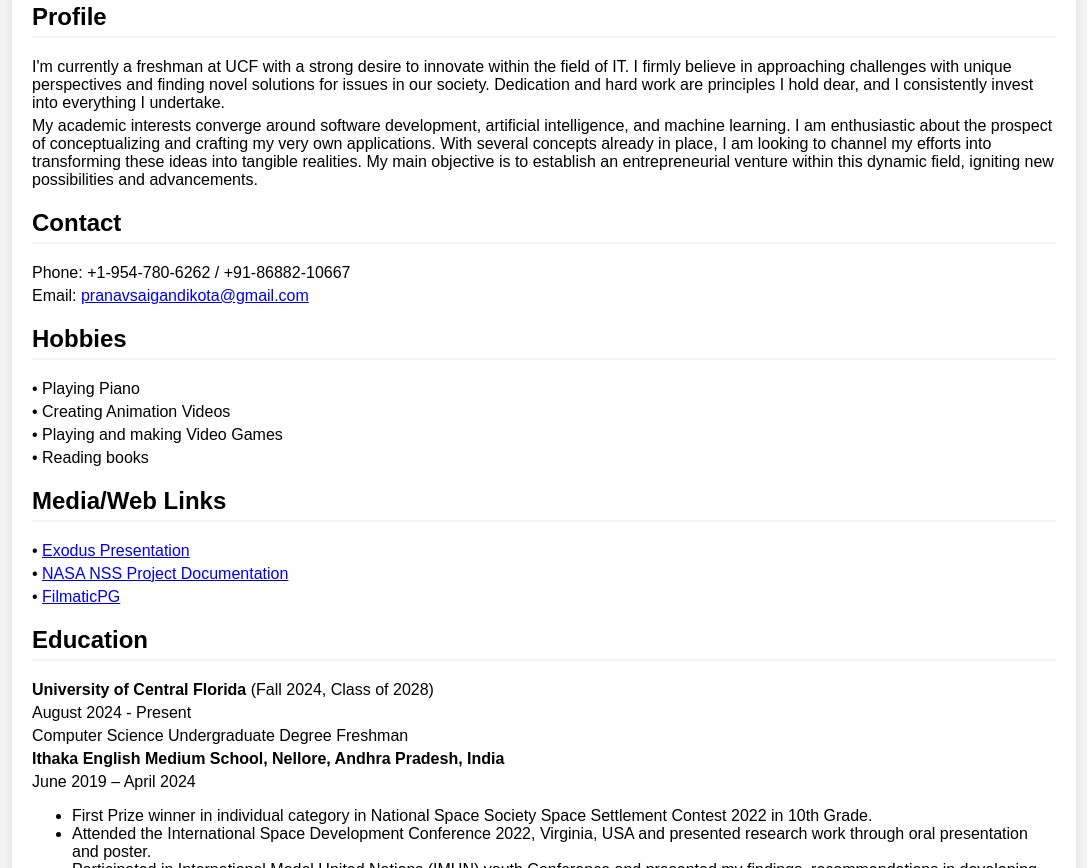
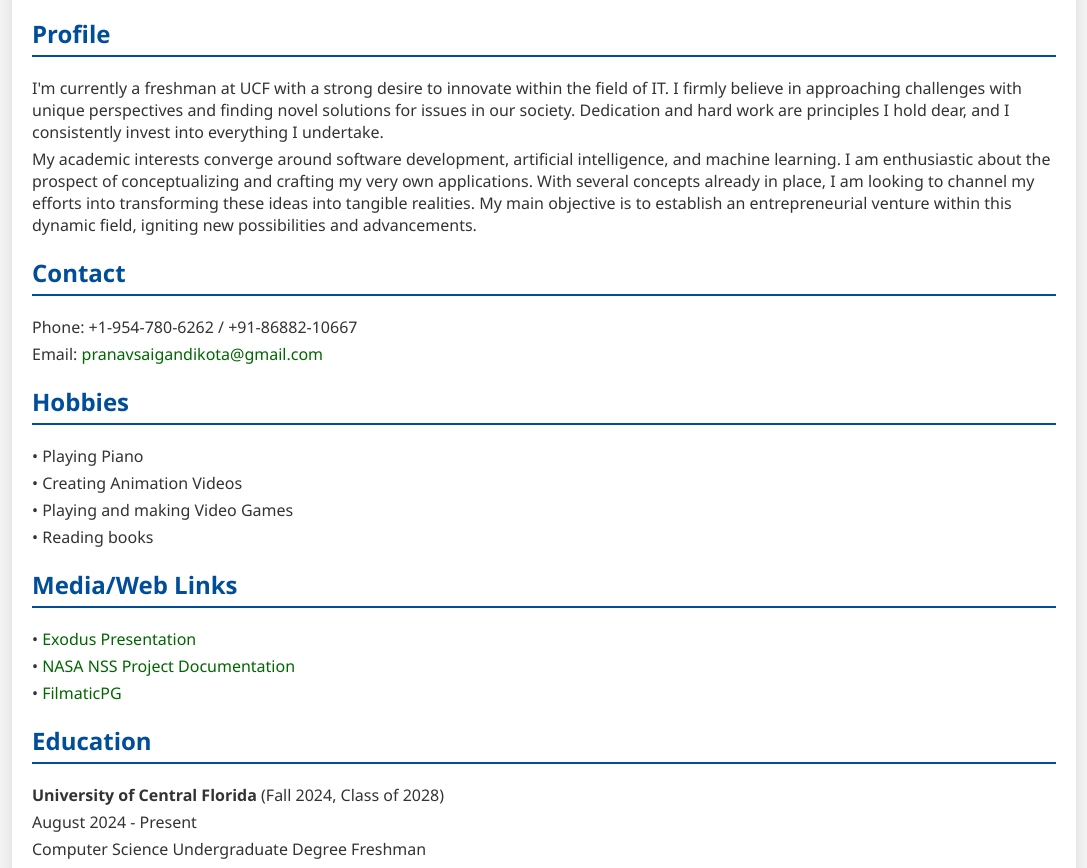
Before and after one commit to pranavsaigandikota/pranavsaigandikota.github.io, a plain HTML site: page index.html in a window 1280 px wide. Shown: the part 142-1010 px from the top of the page, without its empty margins (96-1183 px from the left). Drawn offline with Linux system fonts and the light colour scheme.

Commit message:
Update index.html

```diff
--- a/index.html
+++ b/index.html
@@ -5,42 +5,95 @@
     <meta name="viewport" content="width=device-width, initial-scale=1.0">
     <title>Resume - Pranavsai Gandikota</title>
     <style>
+        @keyframes fadeIn {
+            0% { opacity: 0; transform: translateY(20px); }
+            100% { opacity: 1; transform: translateY(0); }
+        }
+
         body {
-            font-family: Arial, sans-serif;
+            font-family: 'Segoe UI', Tahoma, Geneva, Verdana, sans-serif;
             margin: 0;
             padding: 0;
             background-color: #f4f4f4;
+            color: #333;
         }
+
         .container {
             width: 80%;
             margin: auto;
             background: #fff;
             padding: 20px;
-            box-shadow: 0 0 10px rgba(0,0,0,0.1);
+            box-shadow: 0 0 15px rgba(0, 0, 0, 0.1);
+            border-radius: 10px;
+            animation: fadeIn 1s ease-in-out;
         }
+
         .header {
             text-align: center;
             margin-bottom: 20px;
+            color: #004d99;
         }
+
         .header h1 {
             margin: 0;
+            font-size: 2.5em;
         }
+
+        .header p {
+            margin: 5px 0;
+            font-size: 1.2em;
+        }
+
         .section {
             margin-bottom: 20px;
+            animation: fadeIn 1s ease-in-out;
         }
+
         .section h2 {
-            border-bottom: 2px solid #f4f4f4;
+            border-bottom: 2px solid #004d99;
             padding-bottom: 5px;
+            color: #004d99;
         }
-        .section p {
+
+        .section p,
+        .section ul {
             margin: 5px 0;
         }
-        .contact-info, .skills {
+
+        .contact-info,
+        .skills {
             display: flex;
             justify-content: space-between;
         }
-        .contact-info div, .skills div {
+
+        .contact-info div,
+        .skills div {
             width: 48%;
+        }
+
+        .skills {
+            margin-top: 20px;
+        }
+
+        a {
+            color: #006600;
+            text-decoration: none;
+        }
+
+        a:hover {
+            text-decoration: underline;
+        }
+
+        .section ul {
+            list-style: none;
+            padding: 0;
+        }
+
+        .section ul li {
+            background: #e6f2ff;
+            margin: 5px 0;
+            padding: 10px;
+            border-radius: 5px;
         }
     </style>
 </head>
```
